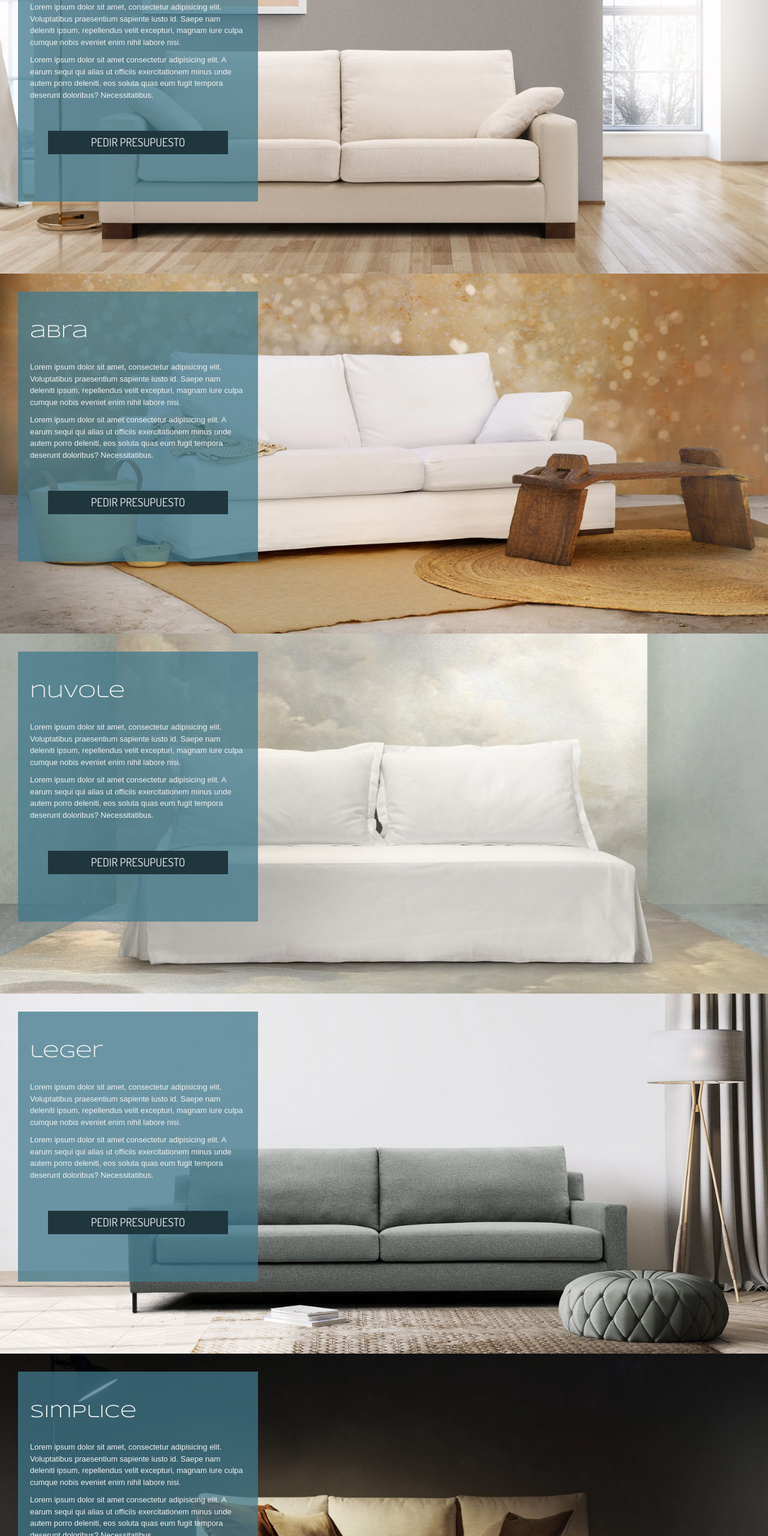
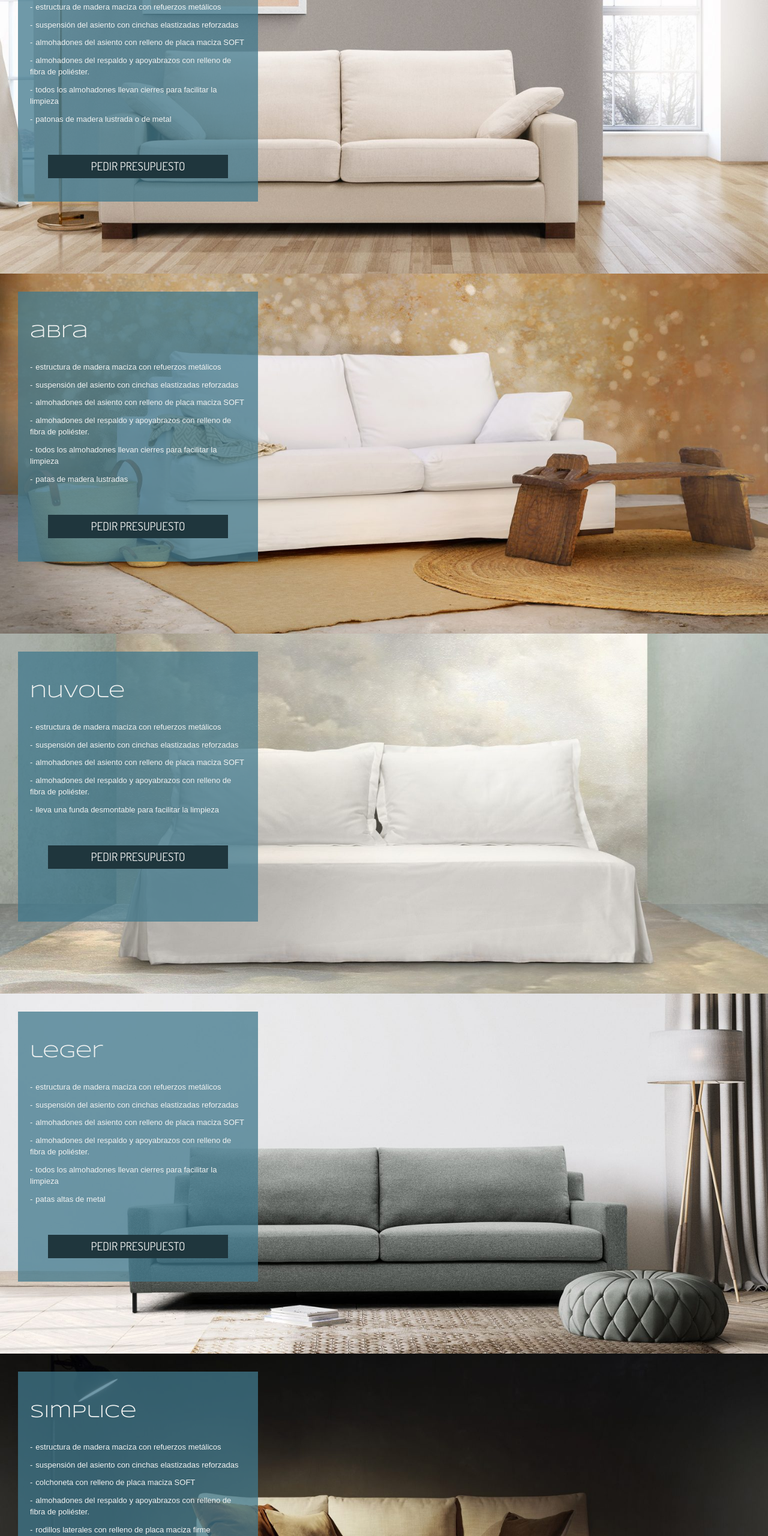
Before and after one commit to champi-r/sitio-web-sofas, a website: page public/pages/catalogue.html in a window 1280 px wide. Shown: the part 240-2800 px from the top of the page at 60% size. Drawn offline with nearby package versions, Linux system fonts and the light colour scheme; a web font is replaced by a local one.

Commit message:
se realizan ajustes varios

```diff
--- a/public/pages/catalogue.html
+++ b/public/pages/catalogue.html
@@ -49,50 +49,59 @@
        <section id="quadrat" class="catalogue__item">
            <div class="catalogue__description">
                <h3 class="title__page">quadrat</h3>
-               <p class="text__page">Lorem ipsum dolor sit amet, consectetur adipisicing elit. Voluptatibus praesentium sapiente iusto id. Saepe nam deleniti ipsum, repellendus velit excepturi, magnam iure culpa cumque nobis eveniet enim nihil labore nisi.
-               </p>
-               <p class="text__page">Lorem ipsum dolor sit amet consectetur adipisicing elit. A earum sequi qui alias ut officiis exercitationem minus unde autem porro deleniti, eos soluta quas eum fugit tempora deserunt doloribus? Necessitatibus.
-               </p>
+               <p class="text__page">estructura de madera maciza con refuerzos metálicos</p>
+               <p class="text__page">suspensión del asiento con cinchas elastizadas reforzadas</p>
+               <p class="text__page">almohadones del asiento con relleno de placa maciza SOFT</p>
+               <p class="text__page">almohadones del respaldo y apoyabrazos con relleno de fibra de poliéster.</p>
+               <p class="text__page">todos los almohadones llevan cierres para facilitar la limpieza</p>
+               <p class="text__page">patonas de madera lustrada o de metal</p>
                <a class="btn-page" href="#">pedir presupuesto</a>
            </div>
        </section>
        <section id="abra" class="catalogue__item">
            <div class="catalogue__description">
             <h3 class="title__page">abra</h3>
-            <p class="text__page">Lorem ipsum dolor sit amet, consectetur adipisicing elit. Voluptatibus praesentium sapiente iusto id. Saepe nam deleniti ipsum, repellendus velit excepturi, magnam iure culpa cumque nobis eveniet enim nihil labore nisi.
-            </p>
-            <p class="text__page">Lorem ipsum dolor sit amet consectetur adipisicing elit. A earum sequi qui alias ut officiis exercitationem minus unde autem porro deleniti, eos soluta quas eum fugit tempora deserunt doloribus? Necessitatibus.
-            </p>
+            <p class="text__page">estructura de madera maciza con refuerzos metálicos</p>
+            <p class="text__page">suspensión del asiento con cinchas elastizadas reforzadas</p>
+            <p class="text__page">almohadones del asiento con relleno de placa maciza SOFT</p>
+            <p class="text__page">almohadones del respaldo y apoyabrazos con relleno de fibra de poliéster.</p>
+            <p class="text__page">todos los almohadones llevan cierres para facilitar la limpieza</p>
+            <p class="text__page">patas de madera lustradas</p>
             <a class="btn-page" href="#">pedir presupuesto</a>
            </div>
        </section>
        <section id="nuvole" class="catalogue__item">
            <div class="catalogue__description">
             <h3 class="title__page">nuvole</h3>
-            <p class="text__page">Lorem ipsum dolor sit amet, consectetur adipisicing elit. Voluptatibus praesentium sapiente iusto id. Saepe nam deleniti ipsum, repellendus velit excepturi, magnam iure culpa cumque nobis eveniet enim nihil labore nisi.
-            </p>
-            <p class="text__page">Lorem ipsum dolor sit amet consectetur adipisicing elit. A earum sequi qui alias ut officiis exercitationem minus unde autem porro deleniti, eos soluta quas eum fugit tempora deserunt doloribus? Necessitatibus.
-            </p>
+            <p class="text__page">estructura de madera maciza con refuerzos metálicos</p>
+            <p class="text__page">suspensión del asiento con cinchas elastizadas reforzadas</p>
+            <p class="text__page">almohadones del asiento con relleno de placa maciza SOFT</p>
+            <p class="text__page">almohadones del respaldo y apoyabrazos con relleno de fibra de poliéster.</p>
+            <p class="text__page">lleva una funda desmontable para facilitar la limpieza</p>
             <a class="btn-page" href="#">pedir presupuesto</a>
            </div>
        </section>
        <section id="leger" class="catalogue__item">
            <div class="catalogue__description">
             <h3 class="title__page">leger</h3>
-            <p class="text__page">Lorem ipsum dolor sit amet, consectetur adipisicing elit. Voluptatibus praesentium sapiente iusto id. Saepe nam deleniti ipsum, repellendus velit excepturi, magnam iure culpa cumque nobis eveniet enim nihil labore nisi.
-            </p>
-            <p class="text__page">Lorem ipsum dolor sit amet consectetur adipisicing elit. A earum sequi qui alias ut officiis exercitationem minus unde autem porro deleniti, eos soluta quas eum fugit tempora deserunt doloribus? Necessitatibus.
-            </p>
+            <p class="text__page">estructura de madera maciza con refuerzos metálicos</p>
+            <p class="text__page">suspensión del asiento con cinchas elastizadas reforzadas</p>
+            <p class="text__page">almohadones del asiento con relleno de placa maciza SOFT</p>
+            <p class="text__page">almohadones del respaldo y apoyabrazos con relleno de fibra de poliéster.</p>
+            <p class="text__page">todos los almohadones llevan cierres para facilitar la limpieza</p>
+            <p class="text__page">patas altas de metal</p>
             <a class="btn-page" href="#">pedir presupuesto</a>
            </div>
        </section>
        <section id="simplice" class="catalogue__item">
            <div class="catalogue__description">
             <h3 class="title__page">simplice</h3>
-            <p class="text__page">Lorem ipsum dolor sit amet, consectetur adipisicing elit. Voluptatibus praesentium sapiente iusto id. Saepe nam deleniti ipsum, repellendus velit excepturi, magnam iure culpa cumque nobis eveniet enim nihil labore nisi.
-            </p>
-            <p class="text__page">Lorem ipsum dolor sit amet consectetur adipisicing elit. A earum sequi qui alias ut officiis exercitationem minus unde autem porro deleniti, eos soluta quas eum fugit tempora deserunt doloribus? Necessitatibus.
-            </p>
+            <p class="text__page">estructura de madera maciza con refuerzos metálicos</p>
+            <p class="text__page">suspensión del asiento con cinchas elastizadas reforzadas</p>
+            <p class="text__page">colchoneta con relleno de placa maciza SOFT</p>
+            <p class="text__page">almohadones del respaldo y apoyabrazos con relleno de fibra de poliéster.</p>
+            <p class="text__page">rodillos laterales con relleno de placa maciza firme</p>
+            <p class="text__page">patonas de madera lustrada o de metal</p>
             <a class="btn-page" href="#">pedir presupuesto</a>
            </div>
        </section>
--- a/sass/misc/_mediasquerys.scss
+++ b/sass/misc/_mediasquerys.scss
@@ -28,8 +28,10 @@
     .image--two{
         order: 4;
     }
+    .a__contact{
+        order: 5;
+    }
     .h3__contact{
-        order: 5;
         transform: rotate(0);
     }
     .image--three{
@@ -80,6 +82,12 @@
         grid-template-columns: 1fr;
         grid-template-rows: repeat(6, 10vh);
     }
+    .btn-page{
+        margin: 2rem 1rem;
+    }
+    .bg-contact{
+        padding: 0;
+    }
 }
 @media (max-width: 768px) {
     .header__content{
--- a/sass/misc/_normalize.scss
+++ b/sass/misc/_normalize.scss
@@ -54,3 +54,7 @@ img{
     padding: 1.5rem;
     margin-top: 4rem;
 }
+.move-right{
+    position: absolute;
+    right: 0;
+}
--- a/sass/pages/_catalogue.scss
+++ b/sass/pages/_catalogue.scss
@@ -9,6 +9,10 @@
     .text__page{
         font-size: 1.3em;
         font-weight: 400;
+        &::before{
+            content: "-";
+            margin-right: 0.5rem;
+        }
     }
 }
 @each $image, $value in $images {
@@ -19,6 +23,7 @@
 .catalogue__item{
     background-size: cover;
     background-position: center center;
+    position: relative;
 }
 .catalogue__description{
     background-color: #40798cbf;
--- a/sass/pages/_contact.scss
+++ b/sass/pages/_contact.scss
@@ -3,10 +3,12 @@
     background-size: cover;
     background-position: center center;
     padding: 1rem 3rem;
+    min-height: 70vh;
 }
 .div__contact{
     height: 100%;
     align-items: flex-end;
+    justify-content: center;
 }
 .title__page{
     margin: 3rem 0;
--- a/sass/pages/_services.scss
+++ b/sass/pages/_services.scss
@@ -3,6 +3,8 @@
     background-size: cover;
     background-position: center center;
     padding: 1rem 3rem;
+    min-height: 70vh;
+    justify-content: center;
 }
 .table-grid{
     padding: 5rem;
--- a/sass/pages/_us.scss
+++ b/sass/pages/_us.scss
@@ -3,8 +3,11 @@
     background-size: cover;
     background-position: center center;
     padding: 1rem 3rem;
+    min-height: 70vh;
 }
 .div__us{
+    height: 100%;
+    justify-content: center;
     align-items: end;
     .title__page{
         align-self: center;
```
Also changed, not shown: index.html (+1 -1 lines), public/pages/services.html (+2 -6 lines), public/css/main.css.
